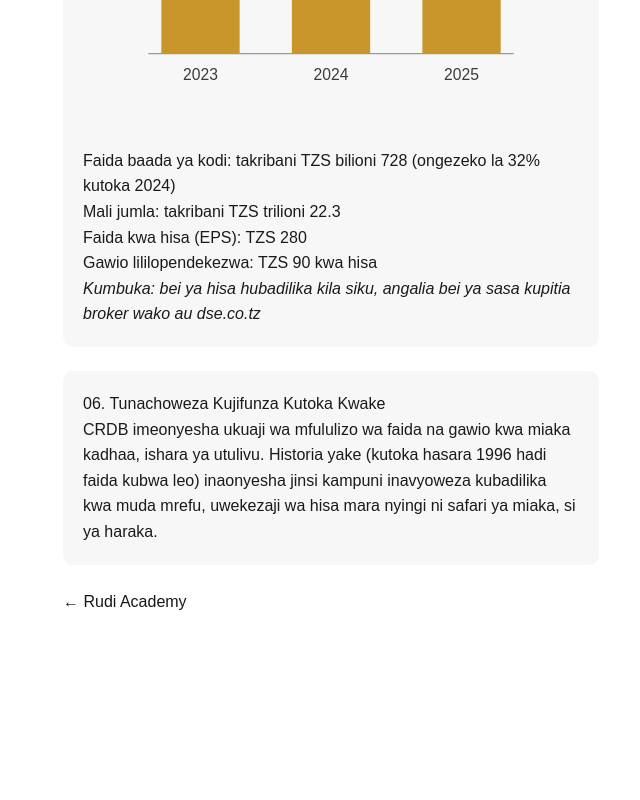
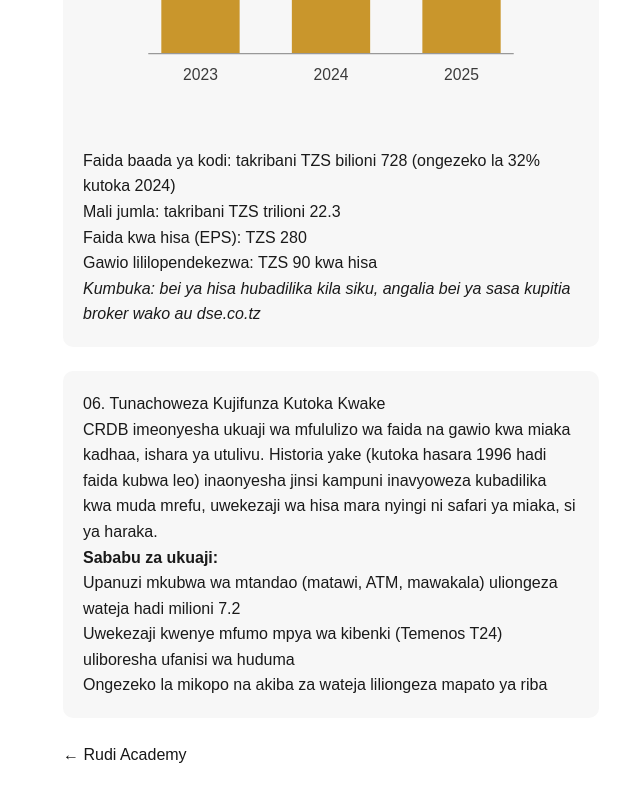
Before and after one commit to sadikiabubakari698-crypto/wekeza_nasi, a Next.js app in the folder wekeza-nasi-app/: page /kampuni/crdb in a window 1280 px wide. Shown: the part 1563-2363 px from the top of the page, without its empty margins (309-949 px from the left). Before the commit the page ends 2209 px from the top, so only its background shows below. Built offline with nearby package versions, Linux system fonts and the light colour scheme.

Commit message:
Fix CRDB profile with growth drivers

```diff
--- a/wekeza-nasi-app/app/kampuni/crdb/page.js
+++ b/wekeza-nasi-app/app/kampuni/crdb/page.js
@@ -68,6 +68,12 @@ export default function CRDB() {
           kubadilika kwa muda mrefu, uwekezaji wa hisa mara nyingi ni
           safari ya miaka, si ya haraka.
         </p>
+        <p><strong>Sababu za ukuaji:</strong></p>
+        <ul>
+          <li>Upanuzi mkubwa wa mtandao (matawi, ATM, mawakala) uliongeza wateja hadi milioni 7.2</li>
+          <li>Uwekezaji kwenye mfumo mpya wa kibenki (Temenos T24) uliboresha ufanisi wa huduma</li>
+          <li>Ongezeko la mikopo na akiba za wateja liliongeza mapato ya riba</li>
+        </ul>
       </div>
 
       <p><a href="/">&larr; Rudi Academy</a></p>
```
